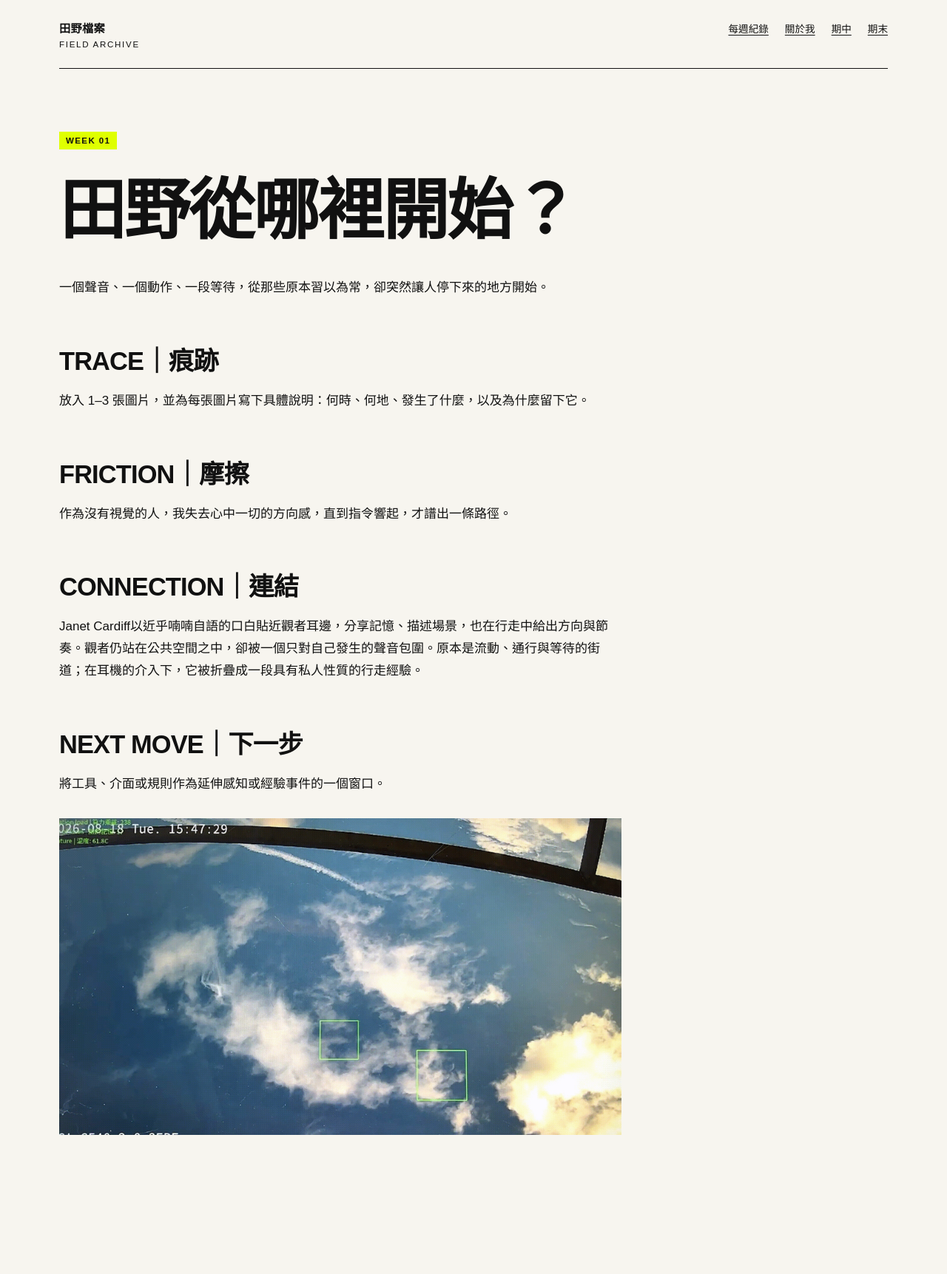
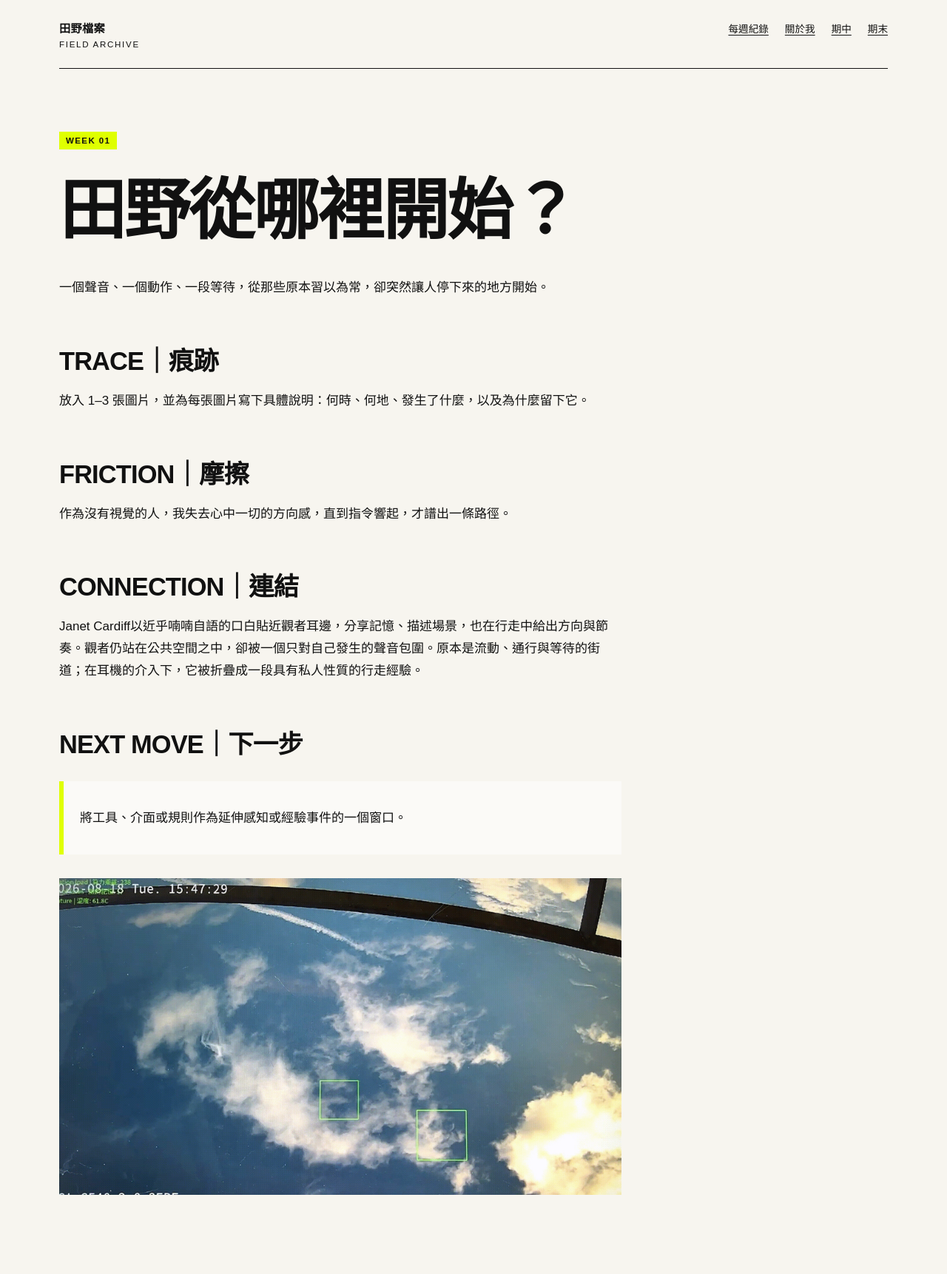
Before and after one commit to yenchichen1998/fieldworkarchive, a Jekyll site: the page built from weeks/week-01.md, in a window 1280 px wide. Shown: the whole page at 74% size. Built offline with Jekyll 4.4.1, drawn with Linux system fonts in a browser that asks for light colours; before the commit the page ends 1641 px from its top, so only the background shows below that.

```diff
--- a/weeks/week-01.md
+++ b/weeks/week-01.md
@@ -18,6 +18,6 @@ permalink: /weeks/week-01/
   Janet Cardiff以近乎喃喃自語的口白貼近觀者耳邊，分享記憶、描述場景，也在行走中給出方向與節奏。觀者仍站在公共空間之中，卻被一個只對自己發生的聲音包圍。原本是流動、通行與等待的街道；在耳機的介入下，它被折疊成一段具有私人性質的行走經驗。
 
 ## NEXT MOVE｜下一步
-  將工具、介面或規則作為延伸感知或經驗事件的一個窗口。
+>將工具、介面或規則作為延伸感知或經驗事件的一個窗口。
 
 ![共同繪製的教室導航地圖]({{ '/assets/images/facedetect1.jpg' | relative_url }})
```
